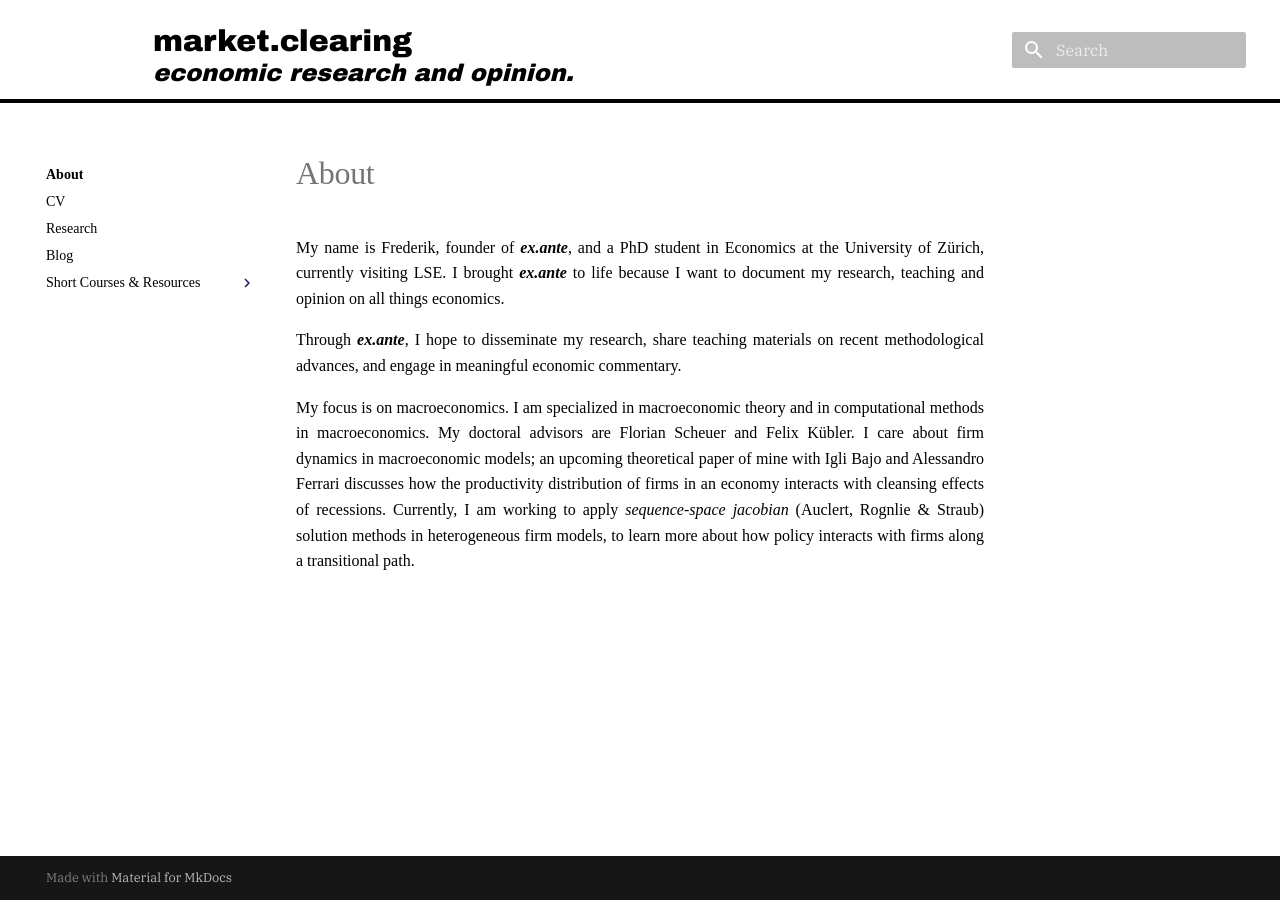
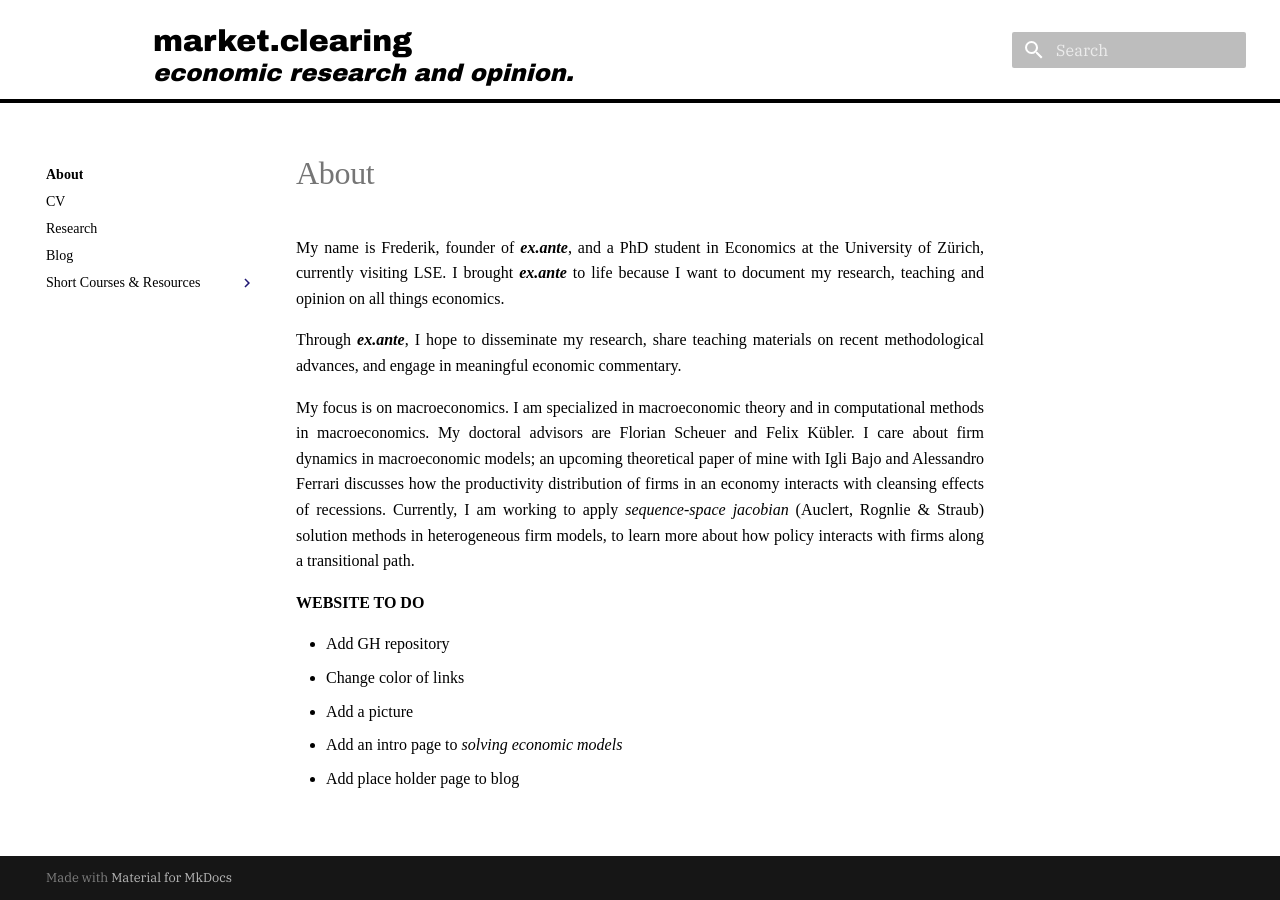
Before and after one commit to FredHB/fredhb.github.io, an MkDocs documentation site: the page built from docs/index.md, in a window 1280 px wide. Built offline with MkDocs 1.6.1 and Material for MkDocs 9.7.7, drawn with Linux system fonts in a browser that asks for light colours; comment, search, counter and statistics services are not loaded.

Commit message:
add website to-do

```diff
--- a/docs/index.md
+++ b/docs/index.md
@@ -3,3 +3,12 @@ My name is Frederik, founder of ***ex.ante***, and a PhD student in Economics at
 Through ***ex.ante***, I hope to disseminate my research, share teaching materials on recent methodological advances, and engage in meaningful economic commentary.
 
 My focus is on macroeconomics. I am specialized in macroeconomic theory and in computational methods in macroeconomics. My doctoral advisors are Florian Scheuer and Felix Kübler. I care about firm dynamics in macroeconomic models; an upcoming theoretical paper of mine with Igli Bajo and Alessandro Ferrari discusses how the productivity distribution of firms in an economy interacts with cleansing effects of recessions. Currently, I am working to apply *sequence-space jacobian* (Auclert, Rognlie & Straub) solution methods in heterogeneous firm models, to learn more about how policy interacts with firms along a transitional path.
+
+
+**WEBSITE TO DO**
+
+ - Add GH repository
+ - Change color of links
+ - Add a picture
+ - Add an intro page to *solving economic models*
+ - Add place holder page to blog
```
